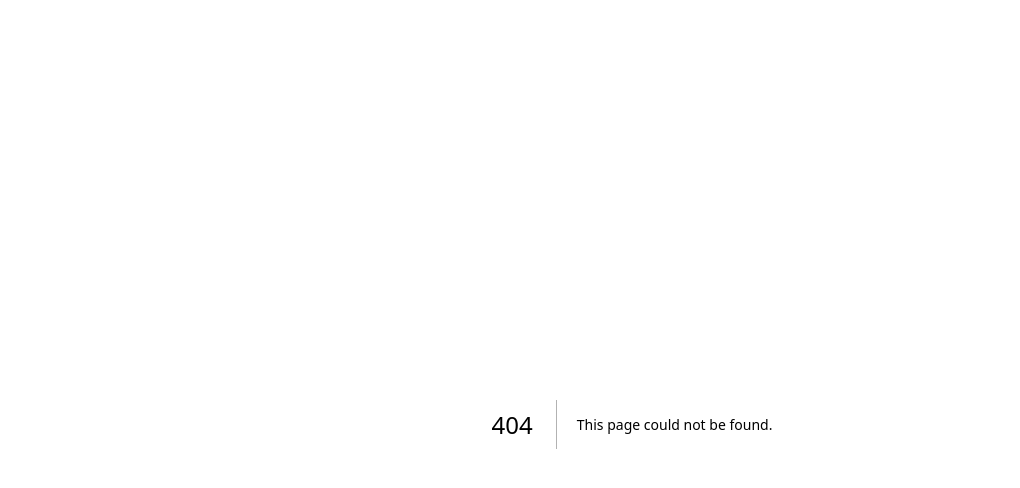
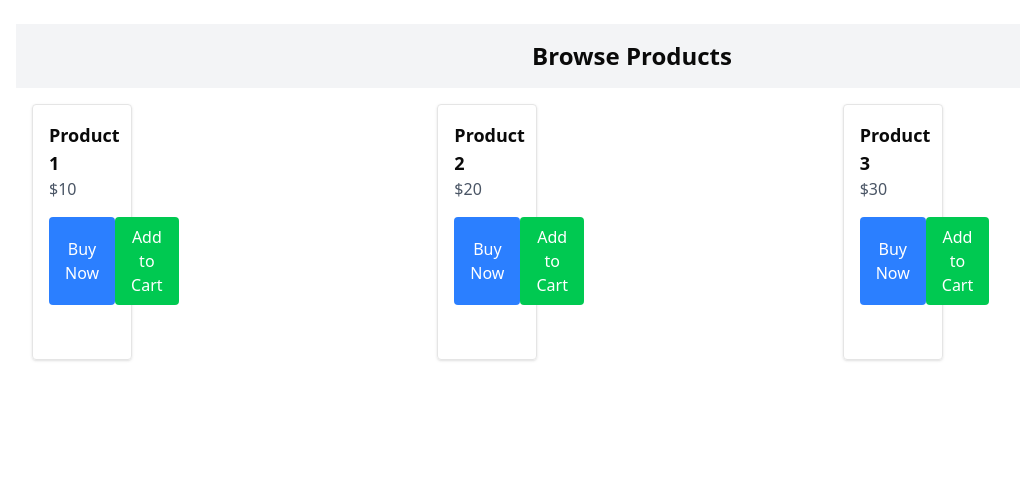
Before and after one commit to HelinduS/Chello-Dairy-Products, a Next.js app in the folder frontend-chello/: page /browseProducts in a window 1280 px wide. Before the commit this address had no page. Shown: the top 488 px of the page, without its empty margins (8-1028 px from the left). Built offline with nearby package versions, Linux system fonts and the light colour scheme.

Commit message:
browse products page created

```diff
--- /dev/null
+++ b/frontend-chello/app/browseProducts/page.tsx
@@ -0,0 +1,39 @@
+import React from 'react';
+
+const BrowseProductsPage = () => {
+    const products = [
+        { id: 1, name: 'Product 1', price: '$10' },
+        { id: 2, name: 'Product 2', price: '$20' },
+        { id: 3, name: 'Product 3', price: '$30' },
+    ];
+
+    return (
+        <div>
+            <header className="p-4 bg-gray-100 text-center">
+                <h1 className="text-2xl font-bold">Browse Products</h1>
+            </header>
+            <main className="p-4">
+            <div className="flex flex-col gap-4"></div>
+                <div className="grid grid-cols-1 sm:grid-cols-2 md:grid-cols-3 gap-4">
+                    {products.map((product) => (
+                        <div key={product.id} className="border p-4 rounded shadow-sm w-25 h-64">
+                            <h2 className="text-lg font-semibold">{product.name}</h2>
+                            <p className="text-gray-600">{product.price}</p>
+                            <div className="mt-4 flex justify-between">
+                                <button className="bg-blue-500 text-white px-4 py-2 rounded hover:bg-blue-600">
+                                    Buy Now
+                                </button>
+                                <button className="bg-green-500 text-white px-4 py-2 rounded hover:bg-green-600">
+                                    Add to Cart
+                                </button>
+                            </div>
+                        </div>
+                    ))}
+                </div>
+            </main>
+        </div>
+    );
+};
+
+
+export default BrowseProductsPage;
```
